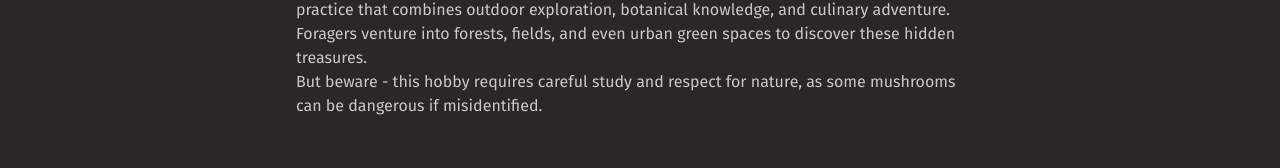
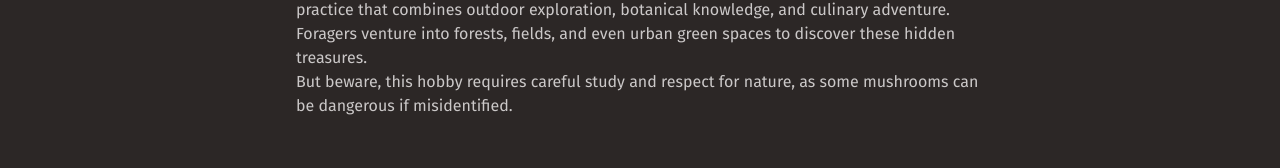
Before and after one commit to Joseadu/fungi, an Angular app: page / in a window 1280 px wide. Shown: the part 338-506 px from the top of the page. Built offline with nearby package versions, Linux system fonts and the light colour scheme.

Commit message:
home typo error

```diff
--- a/src/app/features/home/home.component.html
+++ b/src/app/features/home/home.component.html
@@ -9,7 +9,7 @@
             <p>Mushroom foraging is the art and science of identifying and collecting wild mushrooms. It's a practice
                 that combines outdoor exploration, botanical knowledge, and culinary adventure. Foragers venture into
                 forests, fields, and even urban green spaces to discover these hidden treasures.</p>
-            <p>But beware - this hobby requires careful study and respect for nature, as some mushrooms can be dangerous
+            <p>But beware, this hobby requires careful study and respect for nature, as some mushrooms can be dangerous
                 if misidentified.</p>
         </div>
     </section>
```
